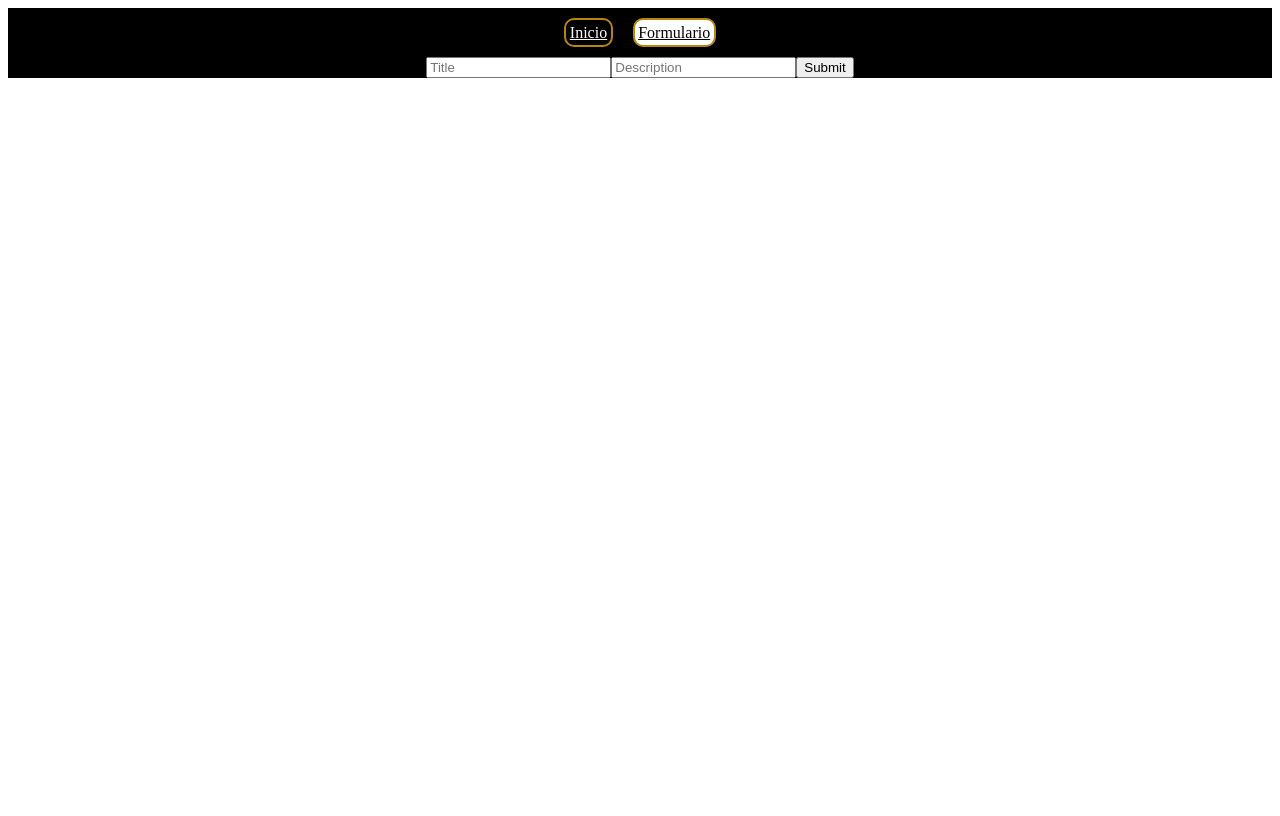
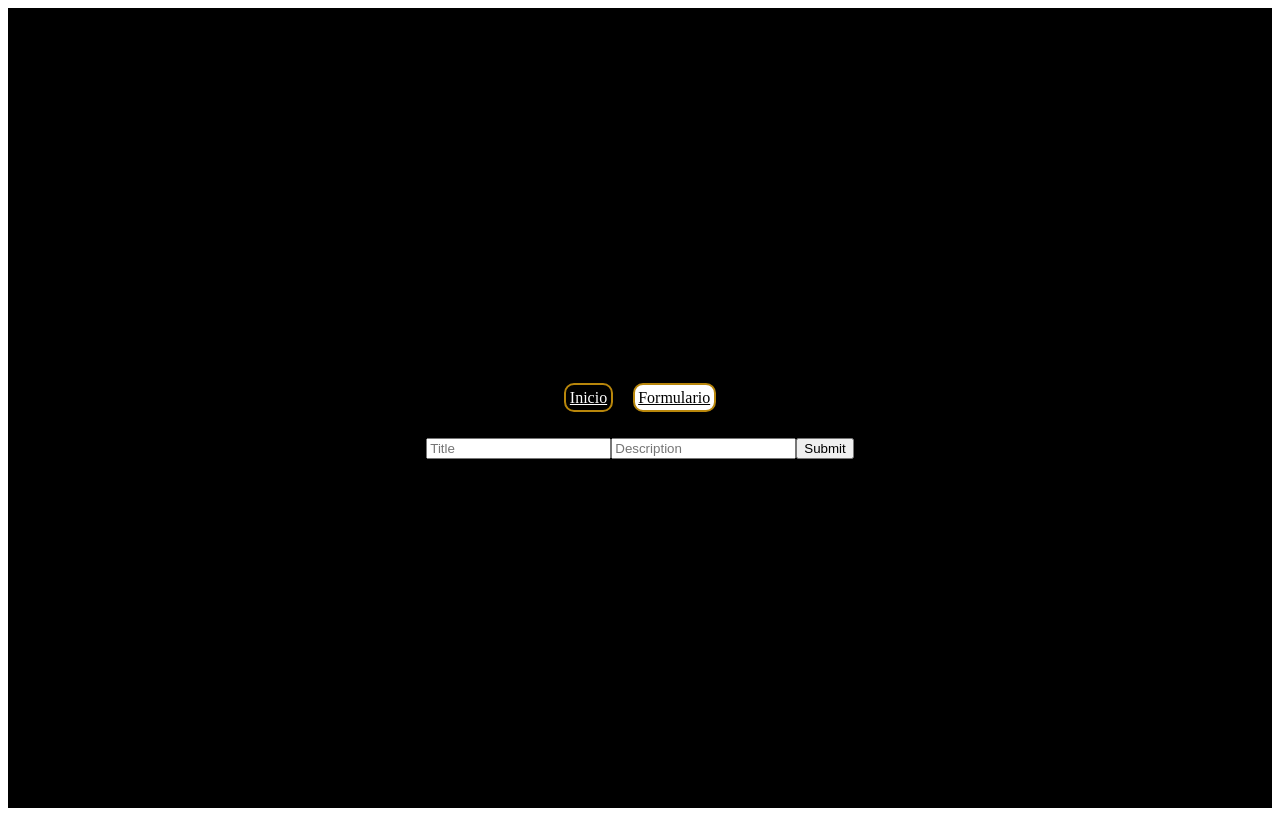
Before and after one commit to Argenthands/MERN-CONTENT-CRUD, a React (Create React App) app in the folder client/: page /new in a window 1280 px wide. Built offline with nearby package versions, Linux system fonts and the light colour scheme; no server answers.

Commit message:
mejore un poco el css de la barra de navegacion el de app, ya funciona correctamente el botton delete pero necesito ver porque la respuesta del back es 200 en lugar de 204

```diff
--- a/client/src/App.css
+++ b/client/src/App.css
@@ -1,10 +1,5 @@
 .MainContainer {
 
-	/*
-	font-family: 'Lobster', cursive;
-	font-family: 'Noto Sans', sans-serif;
-	font-family: 'The Nautigal', cursive;
-	*/
 	font-family: 'Merriweather', serif;
 
 	display: flex;
@@ -12,7 +7,7 @@
 	align-items: center;
 	justify-content: center;
 	width: 100%;
-	height: 100%;
+	height: 100vh;
 	background-color: black;
 	color: white;
 }
@@ -23,22 +18,6 @@
 	align-items: center;
 	justify-content: center;
 	flex-wrap: nowrap;
-	width: 100%;
-	height: 100%;
+	margin-top: 0;
+	position: relative;
 }
-
-@media (prefers-reduced-motion: no-preference) {
-	.App-logo {
-		animation: App-logo-spin infinite 20s linear;
-	}
-}
-
-@keyframes App-logo-spin {
-	from {
-		transform: rotate(0deg);
-	}
-
-	to {
-		transform: rotate(360deg);
-	}
-}
--- a/client/src/components/NavBar/NavBar.css
+++ b/client/src/components/NavBar/NavBar.css
@@ -4,8 +4,8 @@
     align-items: center;
     justify-content: center;
     flex-wrap: nowrap;
-    width: 90%;
-    height: 100%;
+    width: 50vh;
+    height: 10vh;
 }
 
 .Button__Menu {
--- a/client/src/components/PostCard/PostCard.js
+++ b/client/src/components/PostCard/PostCard.js
@@ -13,7 +13,10 @@ export function PostCard({ post }) {
                 <p>title: <strong>{title}</strong></p>
                 <p>id: <strong>{_id}</strong></p>
                 <div>
-                    <button className='Button' onClick={() => { deletePost(_id) }}>Yes</button>
+                    <button className='Button' onClick={() => {
+                        deletePost(_id)
+                        toast.dismiss(t.id)
+                    }}>Yes</button>
                     <button className='Button' onClick={() => toast.dismiss(t.id)}>No</button>
                 </div>
             </div>
--- a/client/src/context/postContext.js
+++ b/client/src/context/postContext.js
@@ -35,7 +35,9 @@ export const PostProvider = ({ children }) => {
 
     const deletePost = async (id) => {
         const res = await deletePostRequest(id)
-        console.log(res)
+        if(res.status === 200){
+            setPosts(posts.filter(post => post._id !== id))
+        }
     }
 
     useEffect(() => {
```
Also changed, not shown: client/src/api/posts.js (+11 -0 lines), client/src/App.js (indentation only).
